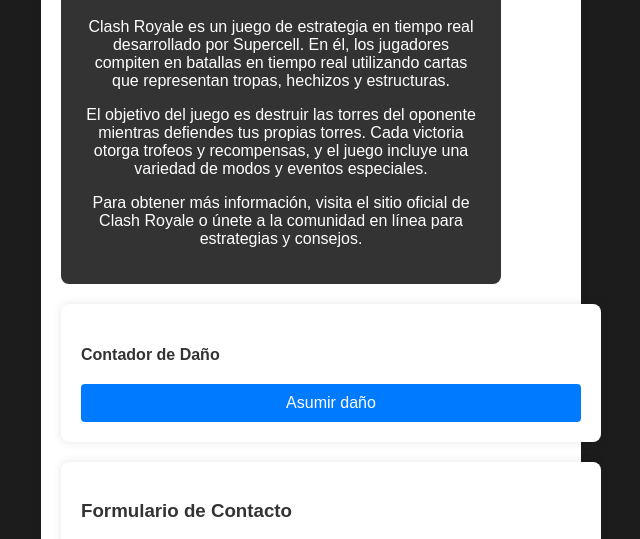
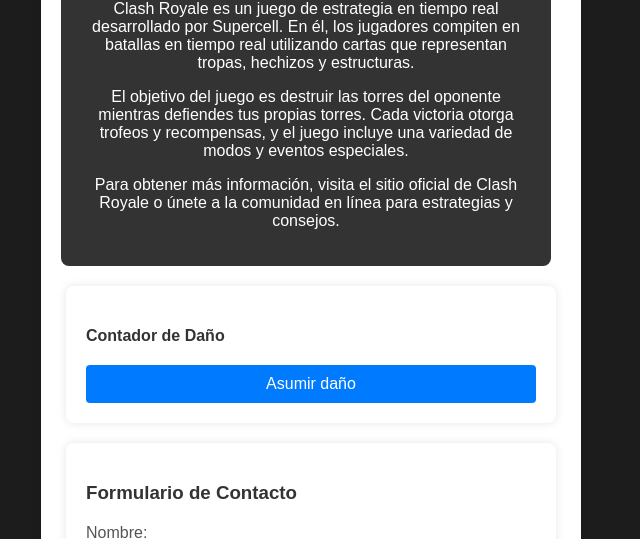
Before and after one commit to Zenite50/3Bim_Progra, a plain HTML site: page webpage.html in a window 1280 px wide. Shown: the part 143-682 px from the top of the page, without its empty margins (329-969 px from the left). Drawn offline with Linux system fonts and the light colour scheme.

Commit message:
styles.css

```diff
--- a/styles.css
+++ b/styles.css
@@ -18,7 +18,7 @@ body {
     background-color: #333333; /* Color de fondo del contenedor */
     padding: 20px;
     border-radius: 8px;
-    width: 80%;
+    width: 90%;
     max-width: 800px;
 }
 
@@ -29,7 +29,7 @@ body {
     border-radius: 8px;
     box-shadow: 0 0 10px rgba(0, 0, 0, 0.1);
     margin: 20px auto;
-    width: 100%;
+    width: 90%;
     max-width: 500px;
     text-align: left;
 }
```
